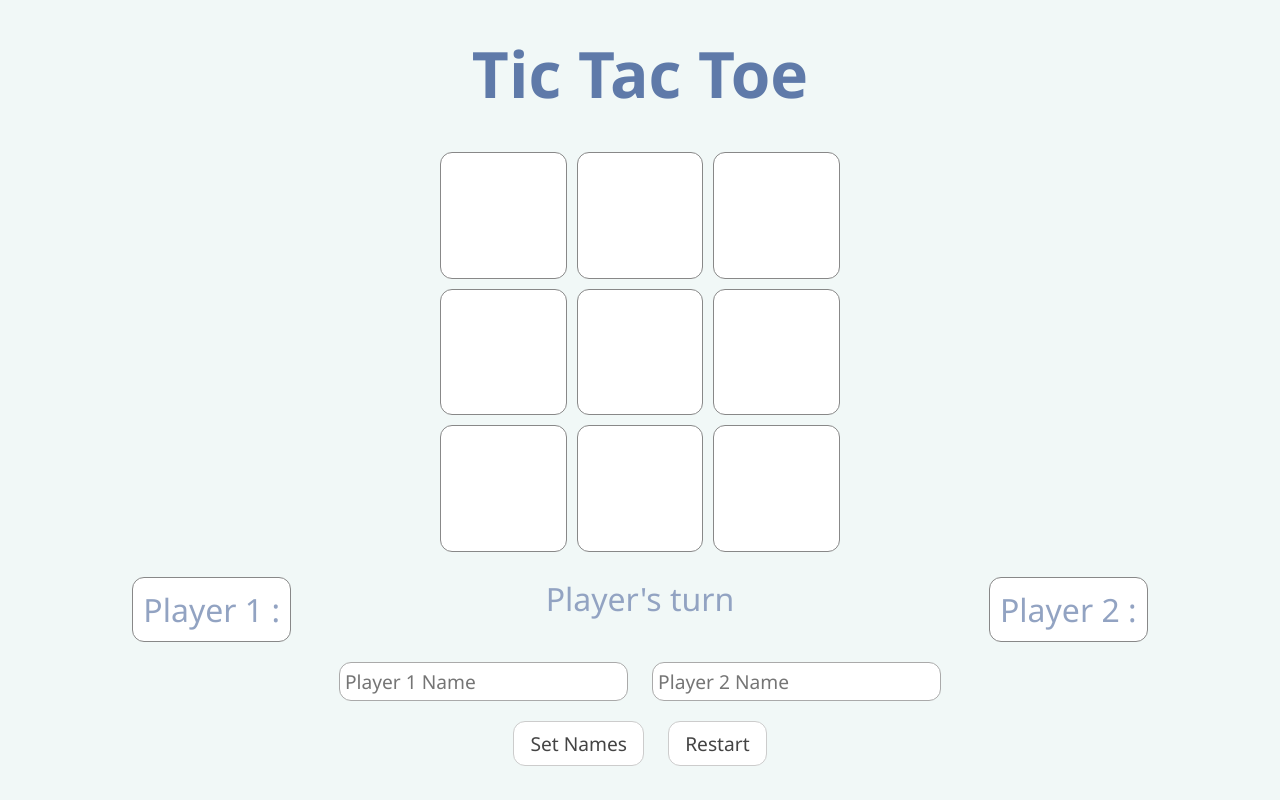
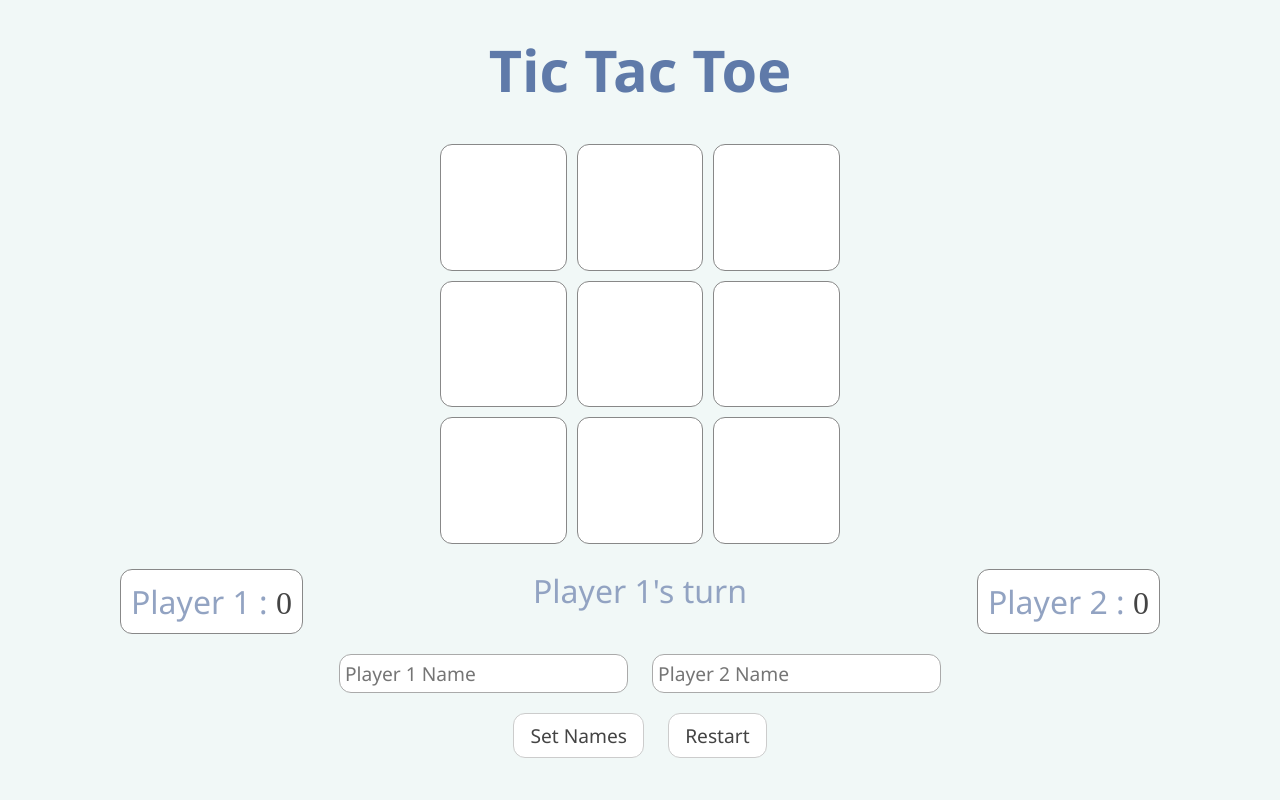
Before and after one commit to Atishay241/Tic-Tac-Toe, a plain HTML site: page index.html in a window 1280 px wide. Both pictures are taken after a click on the button "Set Names". Drawn offline with Linux system fonts and the light colour scheme.

Commit message:
Added functionality of setname button

```diff
--- a/index.css
+++ b/index.css
@@ -48,7 +48,7 @@
 
 header {
     color: var(--font-color);
-    font-size: 2rem;
+    font-size: 1.8rem;
     margin: 20px;
 }
 
@@ -114,3 +114,8 @@ input {
     padding: 10px;
     border-radius: 12px;
 }
+
+.number {
+    color: #444444;
+    font-family: 'Times New Roman', Times, serif;
+}
--- a/index.html
+++ b/index.html
@@ -12,6 +12,7 @@
         <header>
             <h1 class="title">Tic Tac Toe</h1>
         </header>
+
         <div class="board">
             <div class="cell" id="00"></div>
             <div class="cell" id="01"></div>
@@ -23,12 +24,20 @@
             <div class="cell" id="21"></div>
             <div class="cell" id="22"></div>
         </div>
+
         <div class="player_turns">
-            <div class="score first">Player 1 : </div>
-            <div class="turn">Player's turn</div>
-            <div class="score first">Player 2 : </div>
+            <div class="score first">
+                <span class="p1name">Player 1</span> : <span class="number" id="sc1">0</span>
+            </div>
+
+            <div class="turn">Player 1's turn</div>
+
+            <div class="score second">
+                <span class="p2name">Player 2</span> : <span class="number" id="sc2">0</span>
+            </div>
 
         </div>
+
         <div class="inputs">
             <input type="text" name="player1" id="pl1" placeholder="Player 1 Name" maxlength="20">
             <input type="text" name="player2" id="pl2" placeholder="Player 2 Name" maxlength="20"`          >
--- a/index.js
+++ b/index.js
@@ -2,10 +2,12 @@ const Gameboard = (function () {
     const board = [["", "", ""], ["", "", ""], ["", "", ""]];
 
     const getboard = () => board;
+
     const setboard = (row, col, val) => {
-        if(board[row][col] != "") return;
+        if (board[row][col] !== "") return false;
         board[row][col] = val;
-    }
+        return true;
+    };
 
     const reset = () => {
         for (let i = 0; i < 3; i++) {
@@ -15,37 +17,34 @@ const Gameboard = (function () {
         }
     };
 
-    return { getboard, setboard,reset};
+    return { getboard, setboard, reset };
 })();
 
 function create_player(name, marker) {
-    return { name, marker };
+    let score = 0;
+    const getscore = () => score;
+    const addscore = () => score++;
+    return { name, marker, getscore, addscore };
 }
 
 const Game = (function () {
-
-    const player1 = create_player("atishay", "X");
-    const player2 = create_player("aditi", "O");
+    const player1 = create_player("Player 1", "X");
+    const player2 = create_player("Player 2", "O");
 
     const anywin = (player) => {
-        const { name, marker } = player;
         const board = Gameboard.getboard();
+        const marker = player.marker;
 
-        // rows
         for (let i = 0; i < 3; i++) {
-            if (board[i][0] === marker && board[i][1] === marker && board[i][2] === marker) {
+            if (board[i][0] === marker && board[i][1] === marker && board[i][2] === marker)
                 return true;
-            }
         }
 
-        // columns
         for (let j = 0; j < 3; j++) {
-            if (board[0][j] === marker && board[1][j] === marker && board[2][j] === marker) {
+            if (board[0][j] === marker && board[1][j] === marker && board[2][j] === marker)
                 return true;
-            }
         }
 
-        // diagonals
         if (
             (board[0][0] === marker && board[1][1] === marker && board[2][2] === marker) ||
             (board[0][2] === marker && board[1][1] === marker && board[2][0] === marker)
@@ -56,19 +55,58 @@ const Game = (function () {
         return false;
     };
 
-    return { player1, player2, anywin }; // expose if needed
+    return { player1, player2, anywin };
+})();
+
+const display = (function () {
+    let turn = 0; // 0 for player1, 1 for player2
+
+    const changeturn = function () {
+        turn = turn === 0 ? 1 : 0;
+        nameofplayer(); // update turn text
+    };
+
+    const getTurn = () => turn;
+
+    const player_name = function (id, fallback) {
+        const pl = document.querySelector(id);
+        return pl.value.trim() === "" ? fallback : pl.value.trim();
+    };
+
+    const scorename = function () {
+        const name1Span = document.querySelector(".p1name");
+        const name2Span = document.querySelector(".p2name");
+        const sc1 = document.querySelector("#sc1");
+        const sc2 = document.querySelector("#sc2");
+
+        if (!name1Span || !name2Span || !sc1 || !sc2) return;
+
+        name1Span.textContent = Game.player1.name;
+        name2Span.textContent = Game.player2.name;
+
+        sc1.textContent = Game.player1.getscore();
+        sc2.textContent = Game.player2.getscore();
+    };
+
+    const nameofplayer = function () {
+        const nameEl = document.querySelector(".turn");
+        nameEl.textContent =
+            getTurn() === 0 ? `${Game.player1.name}'s turn` : `${Game.player2.name}'s turn`;
+    };
+
+    const setTurn = (val) => { turn = val };
+
+    return { player_name, changeturn, scorename, nameofplayer, getTurn, setTurn };
 })();
 
 
-// Gameboard.setboard(0, 0, "X");
-// Gameboard.setboard(0, 1, "X");
-// Gameboard.setboard(0, 2, "O");
+document.querySelector(".SetName").addEventListener("click", () => {
+    const name1 = display.player_name("#pl1", "Player 1");
+    const name2 = display.player_name("#pl2", "Player 2");
 
-// console.log(Game.anywin(Game.player1)); //
+    Game.player1.name = name1;
+    Game.player2.name = name2;
 
-
-
-const display= (function (){
-
-}
-)();
+    display.scorename();
+    display.nameofplayer();
+  });
```
